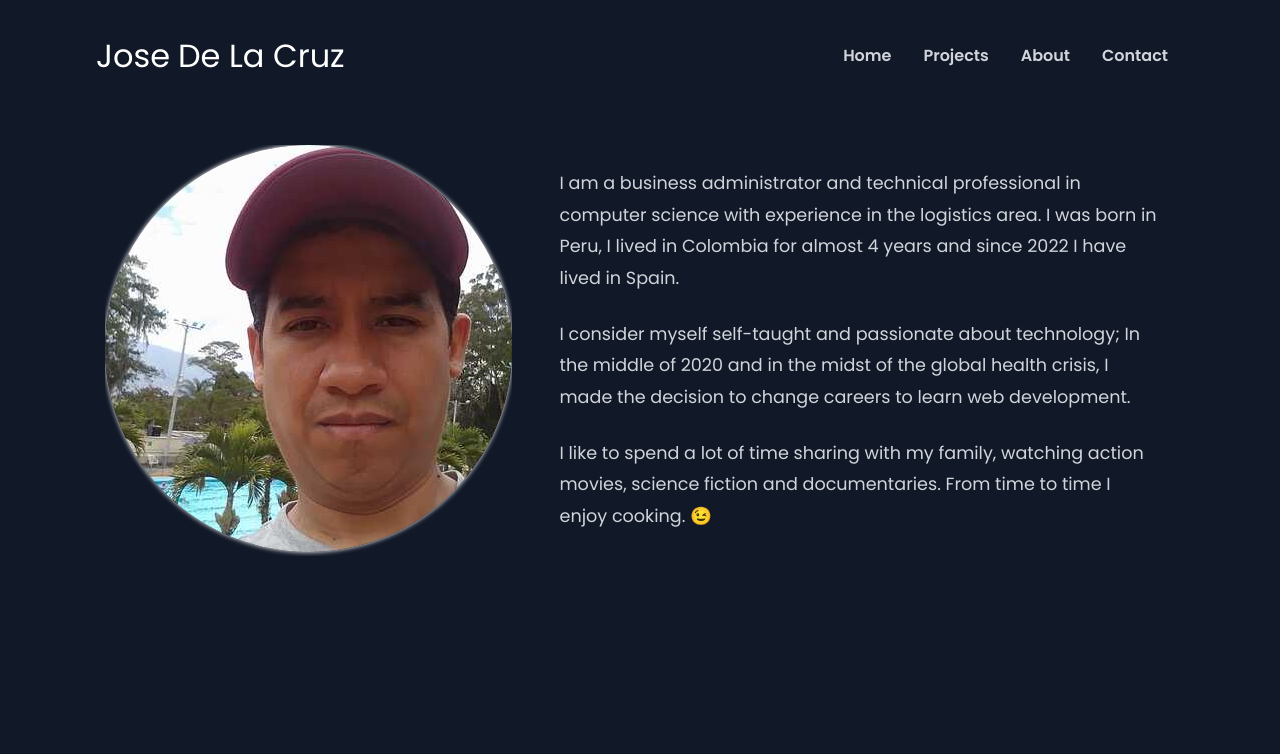
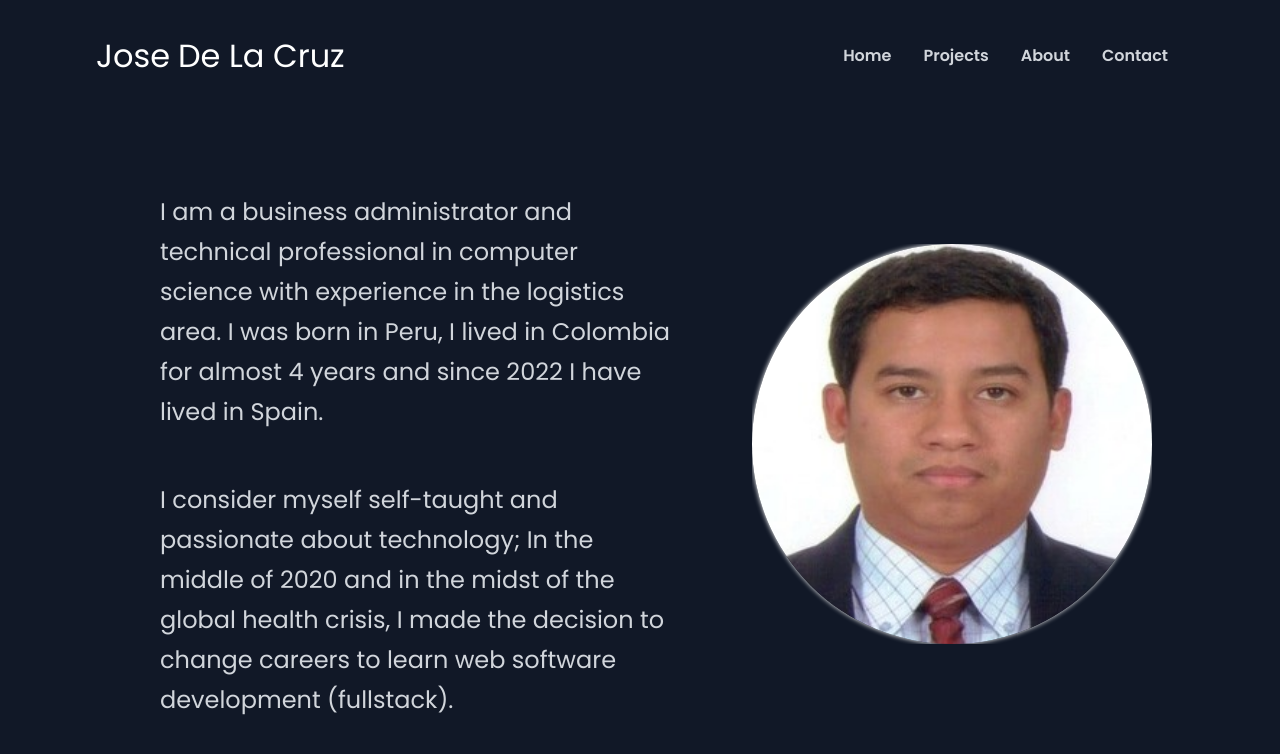
Before and after one commit to jdelacruzv/portafolio, a React (Vite) app: page /about in a window 1280 px wide. Shown: the top 754 px of the page. Built offline with nearby package versions, Linux system fonts and the light colour scheme.

Commit message:
refactoring and centering of the aboutpage

```diff
--- a/src/pages/AboutPage.jsx
+++ b/src/pages/AboutPage.jsx
@@ -3,33 +3,27 @@ import style from "./AboutPage.module.css";
 const AboutPage = () => {
 	return (
 		<section className={style.about__container}>
-			<article className={style.aboutme__container}>
-				<figure className={style.aboutme__photo}>
+			<figure className={style.about__photo}>
 				<img
-						className={style.aboutme__img}
-						src="/assets/images/me.jpeg"
+					className={style.about__img}
+					src="/assets/images/jose.jpg"
 					alt="Photo Jose"
 				/>
 			</figure>
-				<div className={style.aboutme__texts}>
-					<p className={style.aboutme__text}>
+			<div className={style.about__data}>
+				<p className={style.about__text}>
 					I am a business administrator and technical professional in computer
 					science with experience in the logistics area. I was born in Peru, I lived
 					in Colombia for almost 4 years and since 2022 I have lived in Spain.
 				</p>
-					<p className={style.aboutme__text}>
+				<p className={style.about__text}>
 					I consider myself self-taught and passionate about technology; In the
 					middle of 2020 and in the midst of the global health crisis, I made the
-						decision to change careers to learn web development.
-					</p>
-					<p className={style.aboutme__text}>
-						I like to spend a lot of time sharing with my family, watching action
-						movies, science fiction and documentaries. From time to time I enjoy
-						cooking. 😉
+					decision to change careers to learn web software development (fullstack).
 				</p>
 			</div>
-			</article>
 		</section>
+		// </section>
 	);
 };
 
--- a/src/pages/AboutPage.module.css
+++ b/src/pages/AboutPage.module.css
@@ -1,66 +1,63 @@
 .about__container {
-  padding: 1rem;
-}
-
-.aboutme__container {
   display: flex;
   flex-direction: column;
   justify-content: center;
   align-items: center;
-	padding: 0 1rem;
+	padding: .8rem 2rem;
 }
-
-.aboutme__photo {
-  max-width: 520px;
+.about__photo {
+	min-width: 100px;
   height: auto;
-  margin: 0;
+  margin: 0 0 1.5rem 0;
   overflow: hidden;
 }
-
-.aboutme__img {
+.about__img {
   width: 100%;
   height: auto;
   border-radius: 50%;
   box-shadow: 0 0 5px var(--color-white);
-  animation: 3s slidein;
 }
-
-@keyframes slidein {
-  from {
-    margin-right: 100%;
-    width: 0%;
-  }
-
-  to {
-    margin-right: 0%;
-    width: 100%;
-  }
-}
-
-.aboutme__texts {
-	max-width: 600px;
-	margin: 1rem;
+.about__data {
 	text-align: center;
 }
-
-.aboutme__text {
-  font-size: 0.9rem;
-  line-height: 1.5;
+.about__text {
+	font-size: clamp(1rem, 2vw, 1.5rem);
+  line-height: 2rem;
 }
-
-@media screen and (min-width: 1200px) {
-	.aboutme__container {
-    flex-direction: row;
+@media screen and (min-width: 480px) {
+	.about__container {
+		padding: 2rem 3rem
+	}
+}
+@media screen and (min-width: 960px) {
+	.about__container {
+    flex-direction: row-reverse;
+		align-items: center;
+		justify-content: center;
+		height: calc(100vh - 112px);
+    gap: 3rem;
+		padding: 2rem 4rem;
+		margin: auto;
   }
-
-  .aboutme__photo {
-    margin-right: 2rem;
+	.about__data {
+		display: flex;
+		flex-direction: column;
+		align-items: center;
+		justify-content: center;
+    text-align: left;
+    margin: 0;
+		max-width: 50%;
+		padding: 0 2rem;
   }
-
-	.aboutme__text {
-    margin: 1.5rem 0;
-    text-align: left;
-    line-height: 1.8;
-		font-size: 1.1rem;
+	.about__photo {
+		display: flex;
+		flex-direction: column;
+		align-items: center;
+		justify-content: center;
+     width: 400px;
+    height: 400px;
   }
+	.about__text {
+		line-height: 2.5rem;
+	}
 }
--- a/src/pages/HomePage.module.css
+++ b/src/pages/HomePage.module.css
@@ -93,7 +93,7 @@
   }
 	.home__icons {
   	margin: 3rem 1rem;
-}
+	}
 }
 @media screen and (min-width: 1024px) {
   .home__container {
```
Also changed, not shown: public/assets/images/me.jpeg (deleted), 1 other file (tests, documents, lock files or other folders). Lines whose indentation alone changed are shown as unchanged.
